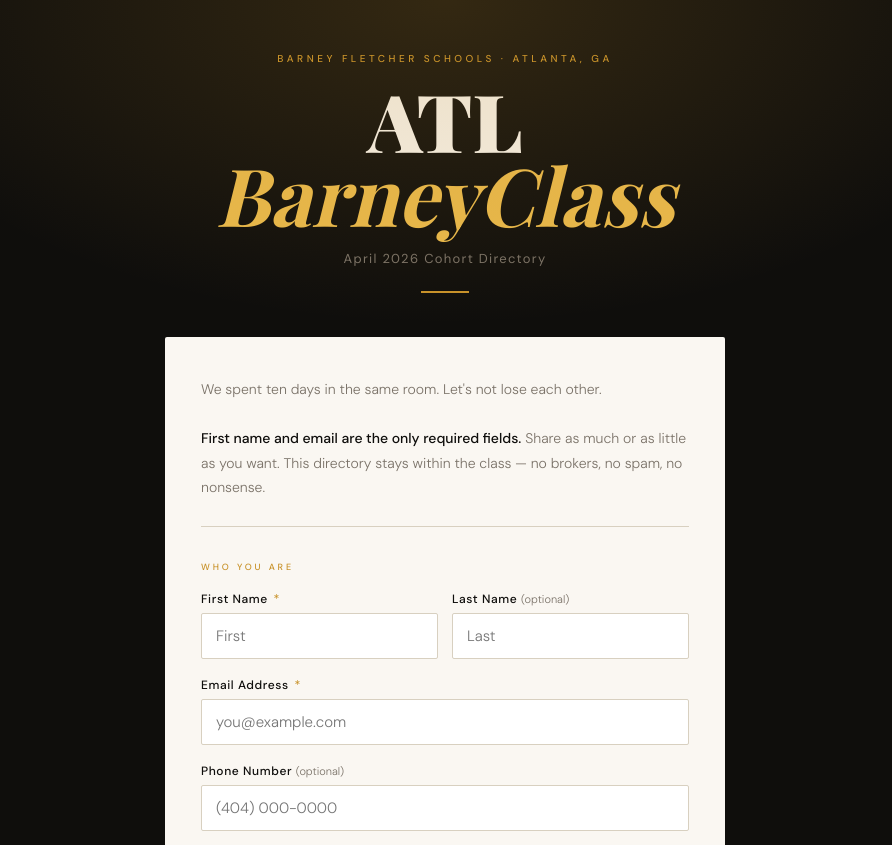
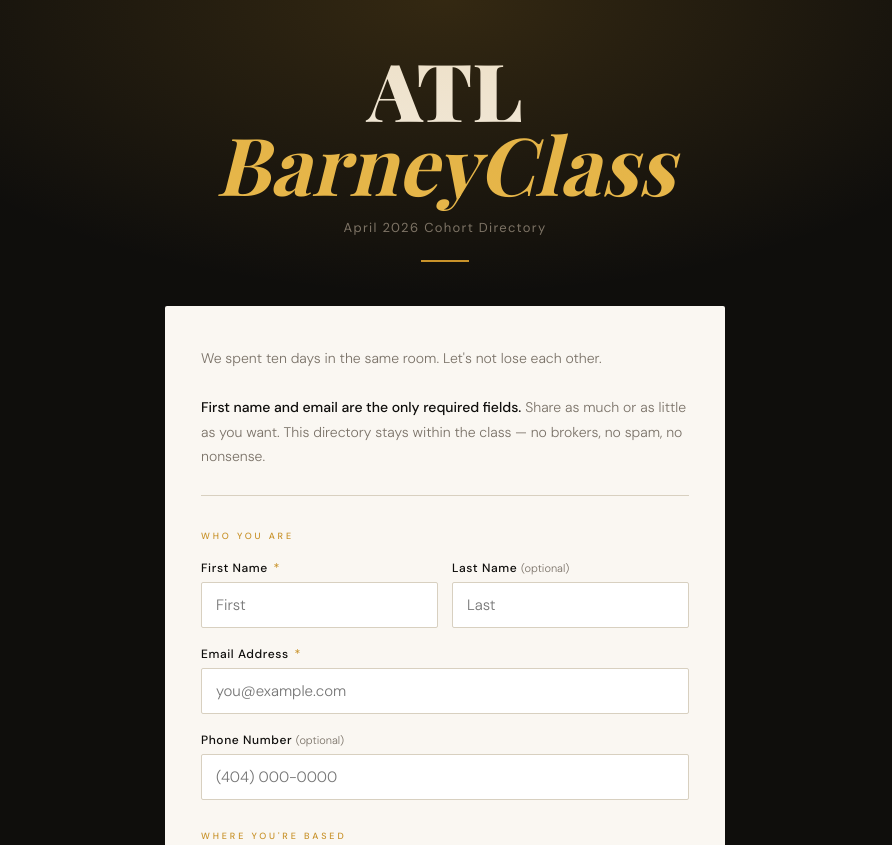
Before and after one commit to toddbeach247/barneyclass, a plain HTML site: page index.html in a window 1280 px wide. Shown: the top 845 px of the page, without its empty margins (195-1087 px from the left). Drawn offline with nearby package versions, Linux system fonts and the light colour scheme; a web font is replaced by a local one.

Commit message:
Update index.html
Removed Barney Fletcher name at top of page

```diff
--- a/index.html
+++ b/index.html
@@ -205,7 +205,6 @@
 <body>
 
   <div class="hero">
-    <div class="hero-eyebrow">Barney Fletcher Schools · Atlanta, GA</div>
     <div class="hero-title">ATL<br><em>BarneyClass</em></div>
     <div class="hero-sub">April 2026 Cohort Directory</div>
     <div class="hero-rule"></div>
```
